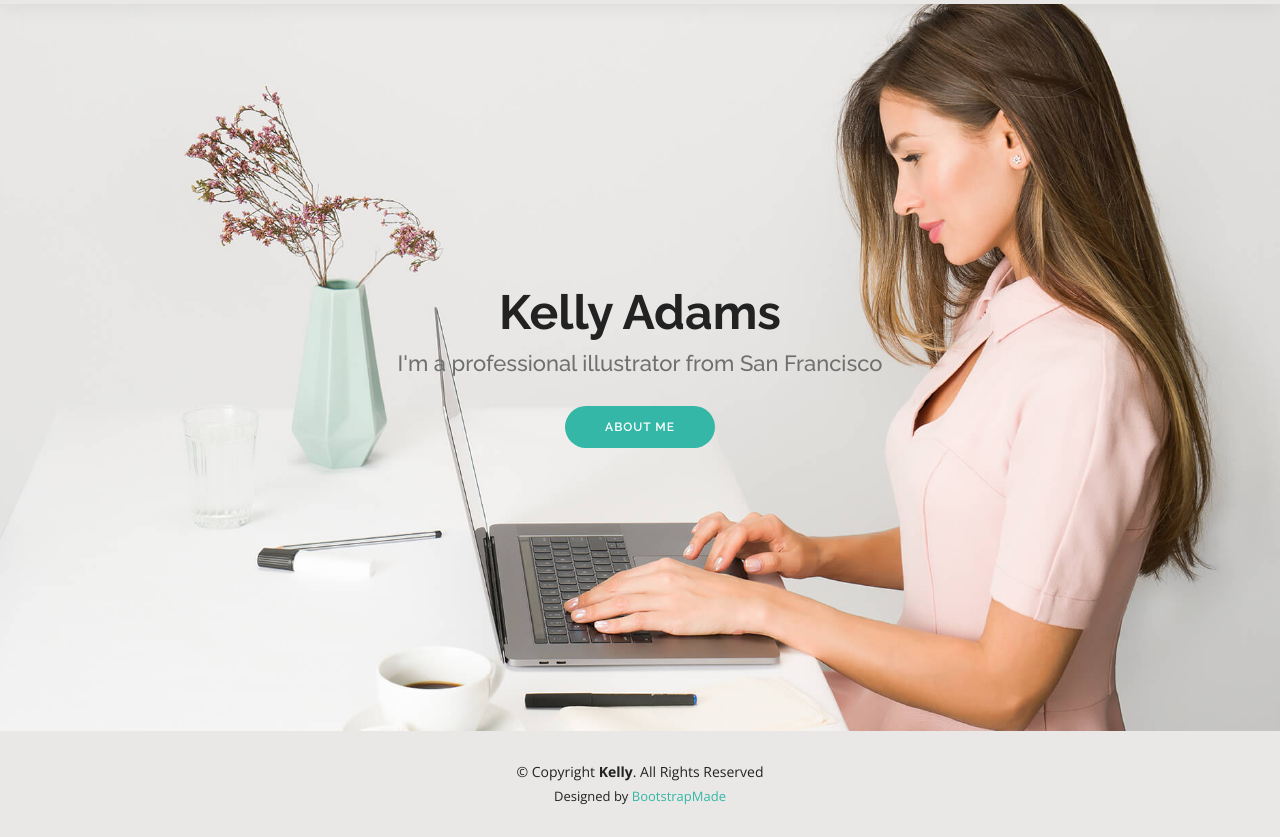
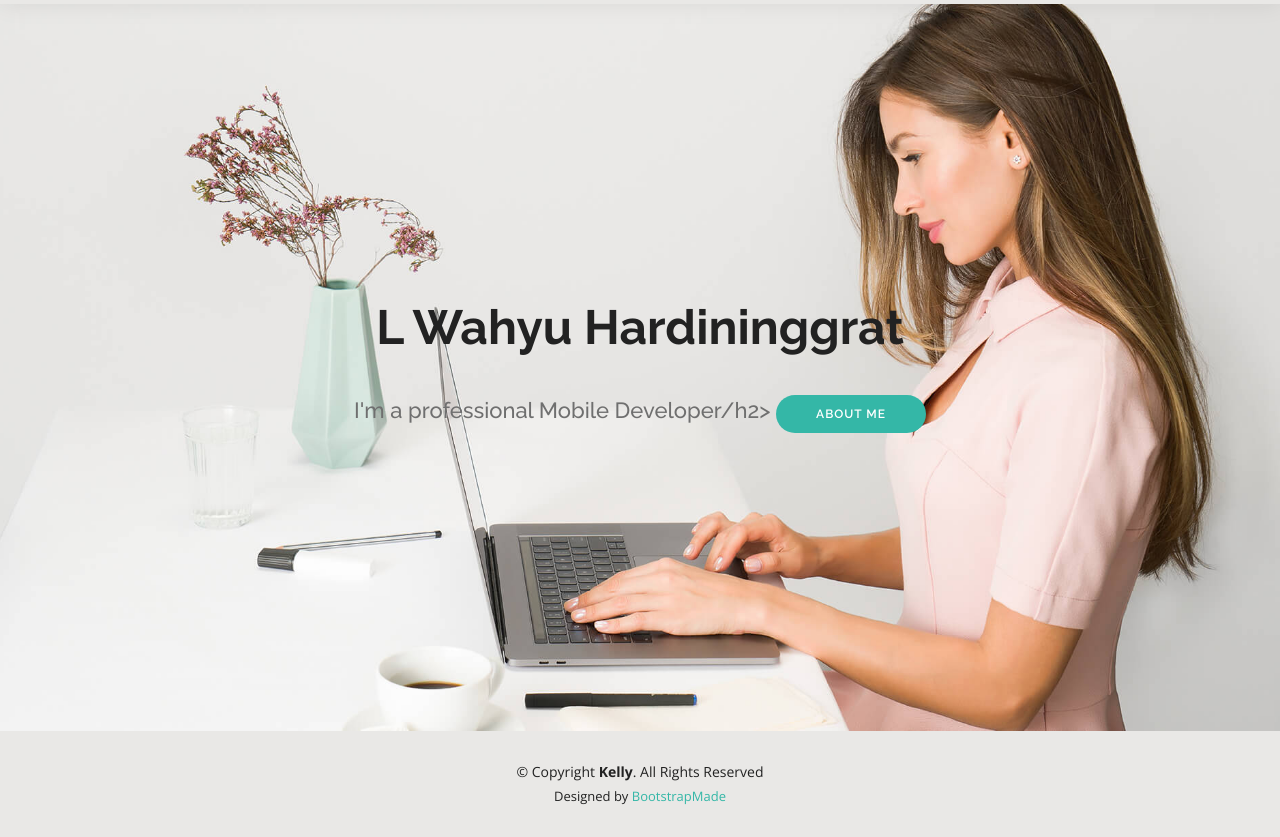
Before and after one commit to wahyuningrat0005/wahyuNingrat.github.io, a plain HTML site: page index.html in a window 1280 px wide. Shown: the part 69-906 px from the top of the page. Drawn offline with nearby package versions, Linux system fonts and the light colour scheme.

Commit message:
change name

```diff
--- a/index.html
+++ b/index.html
@@ -72,8 +72,8 @@
   <!-- ======= Hero Section ======= -->
   <section id="hero" class="d-flex align-items-center">
     <div class="container d-flex flex-column align-items-center" data-aos="zoom-in" data-aos-delay="100">
-      <h1>Kelly Adams</h1>
-      <h2>I'm a professional illustrator from San Francisco</h2>
+      <h1>L Wahyu Hardininggrat</h1>
+      <h2>I'm a professional Mobile Developer/h2>
       <a href="about.html" class="btn-about">About Me</a>
     </div>
   </section><!-- End Hero -->
```
